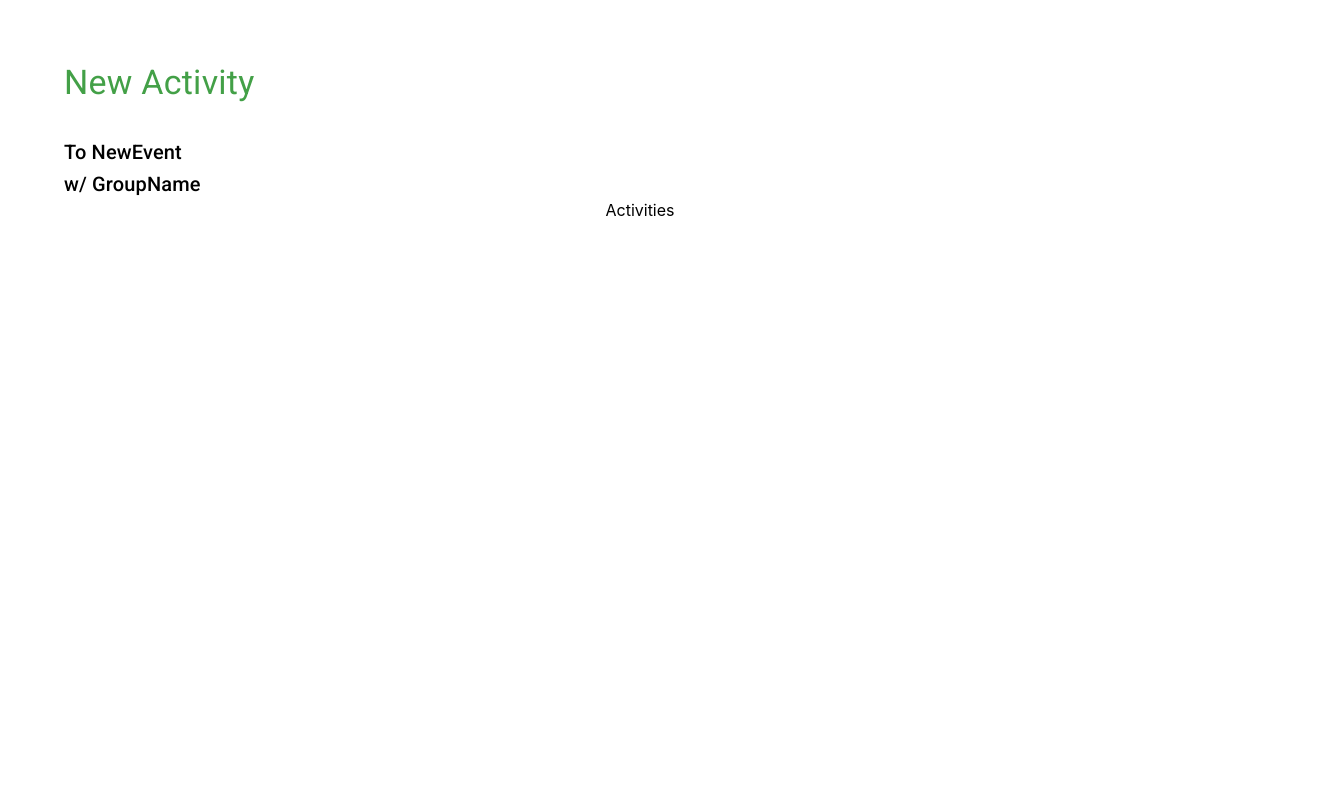
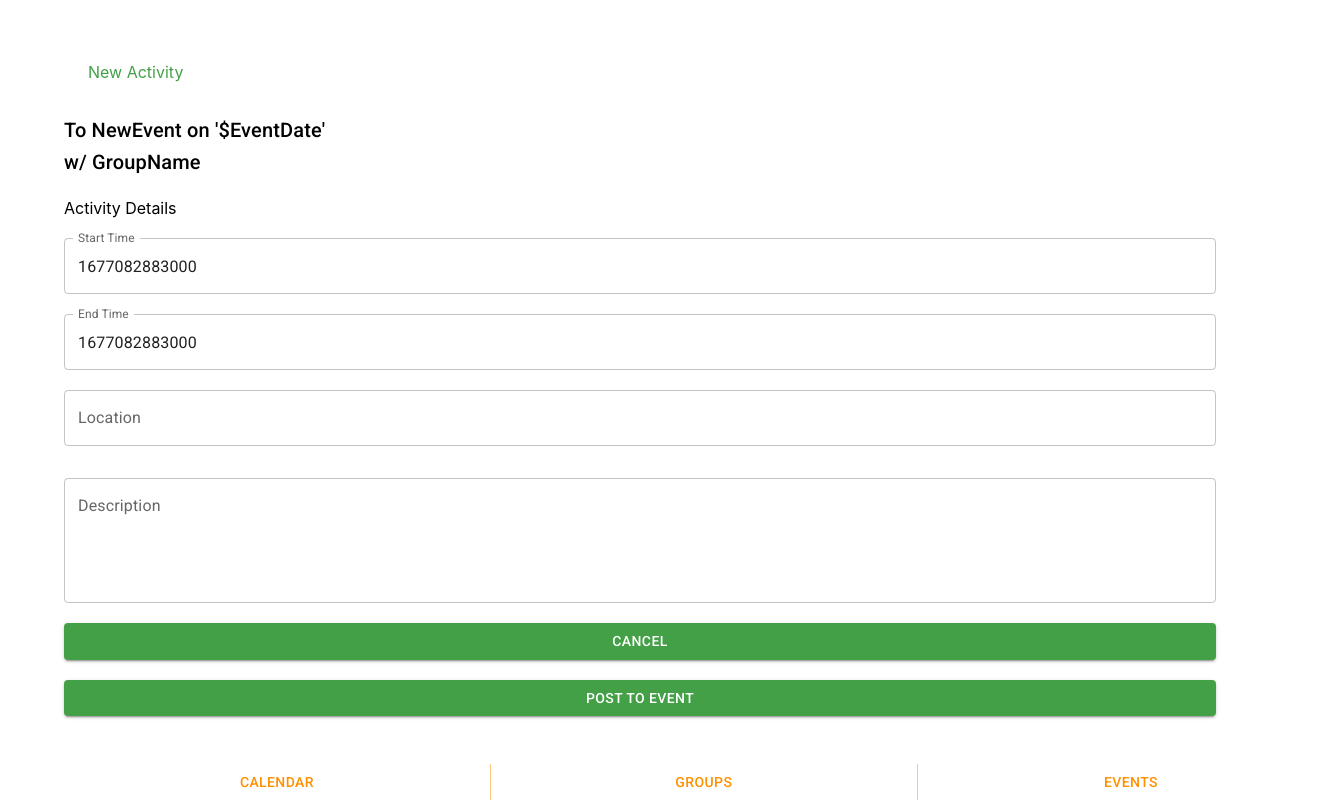
Before and after one commit to momentum316/momentum316-frontend, a React (Create React App) app: page /new/activity in a window 1280 px wide. Shown: the whole page, 1344 px wide, since content can reach past the window. Built offline with nearby package versions, Linux system fonts and the light colour scheme.

Commit message:
activity page ready for db connection

```diff
--- a/src/components/NewActivity.js
+++ b/src/components/NewActivity.js
@@ -1,40 +1,104 @@
 import * as React from "react";
 import "../App.css";
 // General page use
-import { Stack, TextField, Button, Grid, Box } from "@mui/material";
+import { Stack, TextField, Button, Grid, Box, Typography } from "@mui/material";
+import { TimePicker } from "@mui/x-date-pickers/TimePicker";
 // Footer Nav Bar
 import { ButtonGroup, Container } from "@mui/material";
-// Group Select dropdown
-import {
-  Accordion,
-  AccordionSummary,
-  AccordionDetails,
-  Typography,
-} from "@mui/material";
-// Group select icon
-import ExpandMoreIcon from "@mui/icons-material/ExpandMore";
 // Needed for Error on Date entry and we'll use it a lot
 import { useState } from "react";
+
 import { Route, Routes, Link, UseParams, useNavigate } from "react-router-dom";
 import NewEvent from "./NewEvent";
+import dayjs from "dayjs";
 
-const activityList = ["Activity 1", "Activity 2", "Activity 3"];
 function NewActivity() {
+  const navigate = useNavigate();
+  const [description, setDescription] = useState("");
+  const [location, setLocation] = useState("");
+  const [startTime, setStartTime] = useState("");
+  const [value, setValue] = useState(dayjs());
+  const handleChange = (newValue) => {
+    setValue(newValue);
+  };
   return (
     <div className="App">
       <Container>
-        <Typography
+        <Container
           variant="h4"
           sx={{ my: 4, textAlign: "left", color: "primary.main" }}
         >
           New Activity
-        </Typography>
+        </Container>
         <Typography variant="h6" textAlign="left">
-          To NewEvent
+          To NewEvent on '$EventDate'
           <br />
           w/ GroupName
         </Typography>
-        <Typography variant="h8">Activities</Typography>
+        <br />
+        <Stack>
+          <Typography variant="h8" textAlign="left">
+            Activity Details
+          </Typography>
+          <br />
+          {/* Time Field dayjs needs to be finished*/}
+          <TextField
+            alignItems="left"
+            label="Start Time"
+            variant="outlined"
+            value={value}
+            onChange={handleChange}
+          />
+          <br />
+          <TextField
+            alignItems="Left"
+            label="End Time"
+            variant="outlined"
+            value={value}
+            onChange={handleChange}
+          />
+        </Stack>
+        <br />
+        {/* Location (w/google maps?) */}
+        <Stack spacing={4}>
+          <TextField
+            fullWidth
+            label="Location"
+            value={location}
+            onChange={(e) => setLocation(e.target.value)}
+          />
+          {/* description box */}
+          <TextField
+            id="description-box"
+            label="Description"
+            multiline
+            rows={4}
+            fullWidth
+            value={description}
+            onChange={(e) => setDescription(e.target.value)}
+          />
+        </Stack>
+        {/* CANCEL BUTTON (clear fields or back to event?)*/}
+        <br />
+        <Stack>
+          <Button onClick={() => navigate("/")} fullWidth variant="contained">
+            Cancel
+          </Button>
+        </Stack>
+        {/* POST TO EVENT BUTTON (carry to db)*/}
+        <br />
+        <Stack>
+          <Button onClick={() => navigate("/")} fullWidth variant="contained">
+            Post to Event
+          </Button>
+        </Stack>
+        <footer>
+          <ButtonGroup fullWidth color="secondary" variant="text">
+            <Button>Calendar</Button>
+            <Button>Groups</Button>
+            <Button>Events</Button>
+          </ButtonGroup>
+        </footer>
       </Container>
     </div>
   );
```
